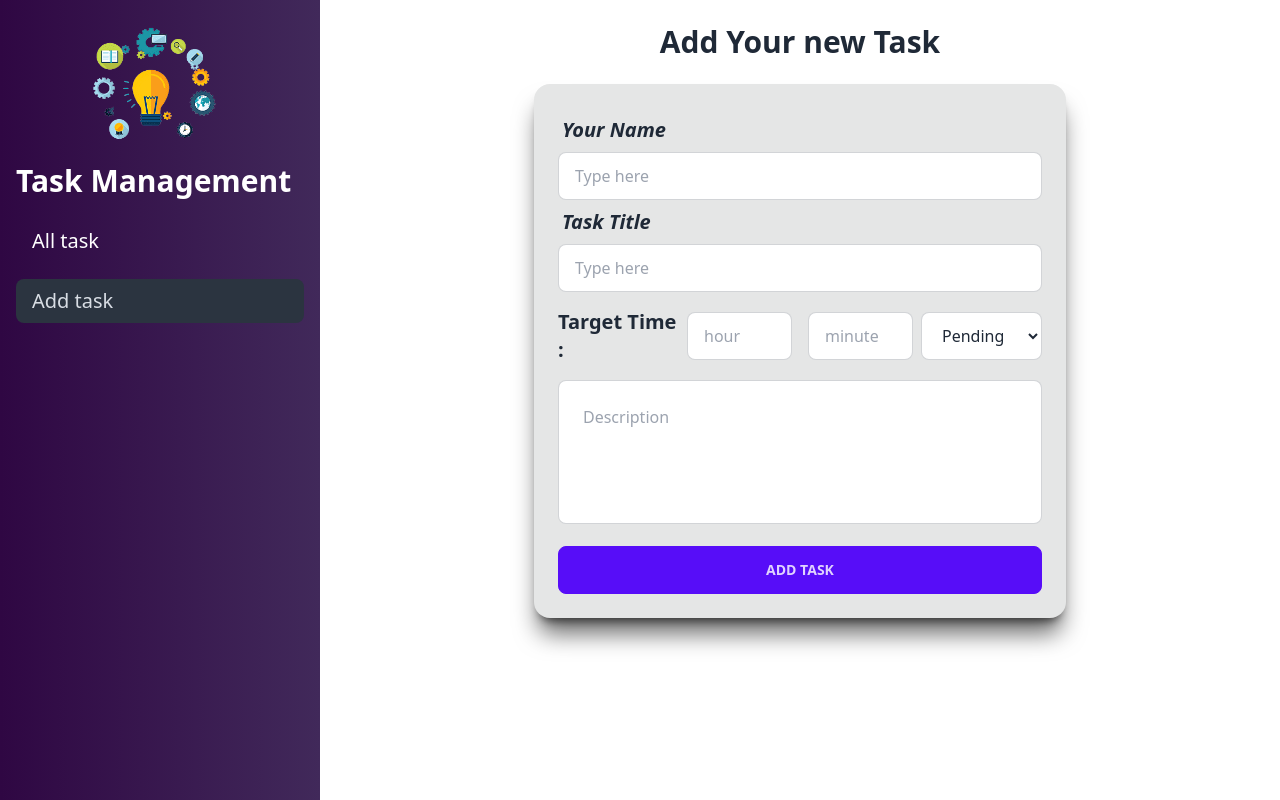
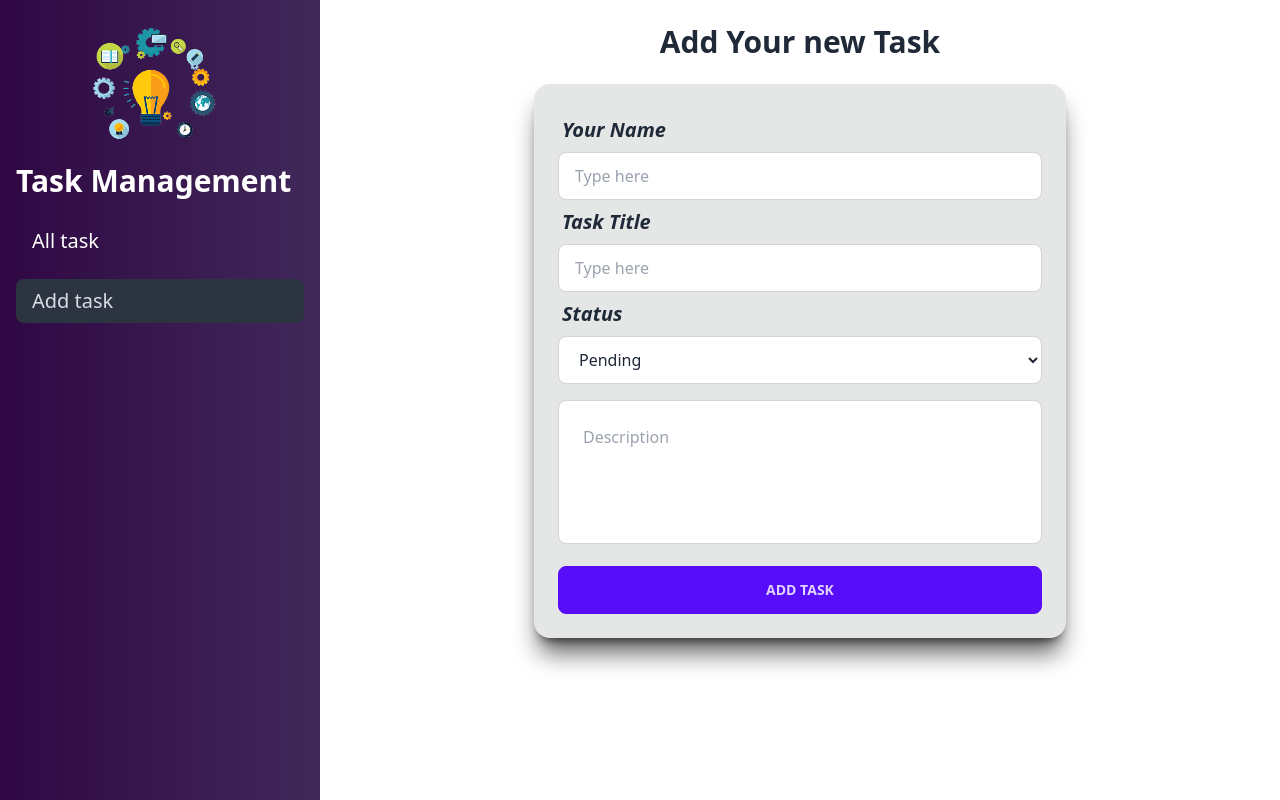
Before and after one commit to rofikul-resan/task-management-client, a React (Vite) app: page /add-task in a window 1280 px wide. Built offline with nearby package versions, Linux system fonts and the light colour scheme.

Commit message:
add delete methode

```diff
--- a/src/app/AddTask.jsx
+++ b/src/app/AddTask.jsx
@@ -1,35 +1,14 @@
-import { useState } from "react";
 import { useForm } from "react-hook-form";
 import Swal from "sweetalert2";
 
 const AddTask = () => {
-  const [targetTime, setTargetTime] = useState(0);
-  const {
-    register,
-    handleSubmit,
-    reset,
-    formState: { errors },
-  } = useForm();
-  const currentTime = new Date().getTime();
-  const timeValidate = (value) => {
-    if (value < 0) {
-      return "Only positive value can valid";
-    }
-    return;
-  };
+  const { register, handleSubmit, reset } = useForm();
 
   const handleAddTask = (data) => {
-    const minute = +data?.minute || 0;
-    const hour = +data?.hour * 60 || 0;
-    const time = (minute + hour) * 60000;
-    if (time) {
-      setTargetTime(time + currentTime);
-    }
     const taskData = {
       name: data?.name,
       title: data?.title,
       status: data?.status,
-      targetTime: targetTime,
       description: data?.description,
     };
     console.log(taskData);
@@ -89,27 +68,11 @@ const AddTask = () => {
             className="input input-bordered w-full"
           />
         </div>
-        <div className="grid grid-cols-4 justify-center items-center my-4">
-          <h1 className="text-xl  font-semibold items-center  ">
-            Target Time :{" "}
-          </h1>
-          <div className="form-control mx-2 ">
-            <input
-              {...register("hour", { validate: timeValidate })}
-              type="number"
-              placeholder="hour"
-              className="input input-bordered w-full"
-            />
-          </div>
-          <div className="form-control mx-2 ">
-            <input
-              {...register("minute", { validate: timeValidate })}
-              type="number"
-              placeholder="minute"
-              className="input input-bordered w-full"
-            />
-          </div>
-          <div className="form-control w-full ">
+
+        <div className="form-control w-full mb-4 ">
+          <label className="label">
+            <span className="text-xl font-semibold italic">Status</span>
+          </label>
           <select
             className="input input-bordered w-full"
             {...register("status", { required: true })}
@@ -118,17 +81,6 @@ const AddTask = () => {
             <option value="working">Working</option>
           </select>
         </div>
-        </div>
-        {errors.hour && (
-          <p className="text-red-700 font-semibold ml-2">
-            {errors.hour.message}
-          </p>
-        )}
-        {errors.minute && (
-          <p className="text-red-700 font-semibold ml-2">
-            {errors.minute.message}
-          </p>
-        )}
         <div>
           <textarea
             {...register("description", { required: true })}
--- a/src/app/TaskCard.jsx
+++ b/src/app/TaskCard.jsx
@@ -1,27 +1,33 @@
-import moment from "moment";
-import { useEffect, useState } from "react";
+import Swal from "sweetalert2";
+import useAllTask from "../hook/useAllTask";
 
 const TaskCard = ({ task }) => {
-  const [targetTimeStr, setTargetTimeStr] = useState("");
-  const { title, description, targetTime, name, _id, status } = task;
-  const currentTime = moment();
-  const futureTime = moment(targetTime);
-  const differenceInMillie = futureTime.diff(currentTime);
-  const targetEndTime = moment.duration(differenceInMillie);
-  console.log(targetEndTime);
-
-  useEffect(() => {
-    const hours = targetEndTime.hours();
-    const minutes = targetEndTime.minutes();
-    const seconds = targetEndTime.seconds();
-    if (hours < 0 || seconds < 0 || minutes < 0) {
-      return setTargetTimeStr("Time Over");
-    }
-    setTargetTimeStr(`${hours} : ${minutes} : ${seconds}`);
-  }, [targetEndTime]);
+  const { title, description, name, _id, status } = task;
+  const { refetch } = useAllTask();
 
   const handleDeleteTask = (id) => {
-    console.log(id);
+    Swal.fire({
+      title: "Are you sure?",
+      text: "You won't be able to revert this!",
+      icon: "warning",
+      showCancelButton: true,
+      confirmButtonColor: "#3085d6",
+      cancelButtonColor: "#d33",
+      confirmButtonText: "Yes, delete it!",
+    }).then((result) => {
+      if (result.isConfirmed) {
+        fetch(`http://localhost:5000/tasks/${id}`, {
+          method: "DELETE",
+        })
+          .then((res) => res.json())
+          .then((data) => {
+            if (data.deletedCount > 0) {
+              refetch;
+              Swal.fire("Deleted!", "Your file has been deleted.", "success");
+            }
+          });
+      }
+    });
   };
 
   const handleUpdateStatus = (id) => {
@@ -44,18 +50,25 @@ const TaskCard = ({ task }) => {
           {" "}
           <span className="font-semibold italic">Status : </span> {status}
         </p>
-        <p>
-          {" "}
-          <span className="font-semibold italic">End Time : </span>{" "}
-          {targetTimeStr}
-        </p>
+
         <div className="card-actions mt-6 justify-end">
+          <div>
+            {status === "pending" ? (
+              <button
+                onClick={() => handleUpdateStatus(_id)}
+                className="btn btn-warning"
+              >
+                Start Working
+              </button>
+            ) : (
               <button
                 onClick={() => handleUpdateStatus(_id)}
                 className="btn btn-warning"
               >
                 completed
               </button>
+            )}
+          </div>
           <button
             onClick={() => handleDeleteTask(_id)}
             className="btn btn-primary"
```
Lines whose indentation alone changed are shown as unchanged.
